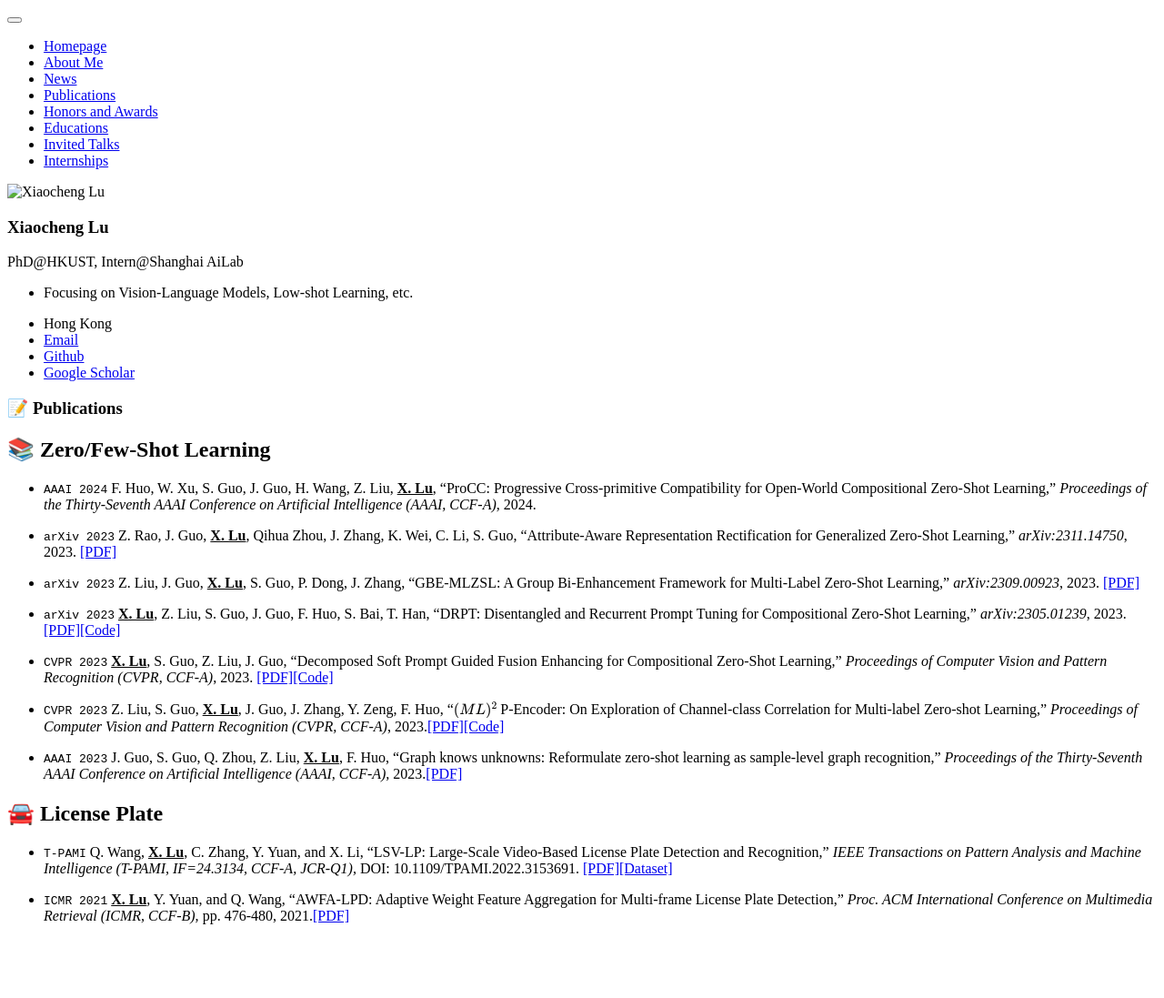
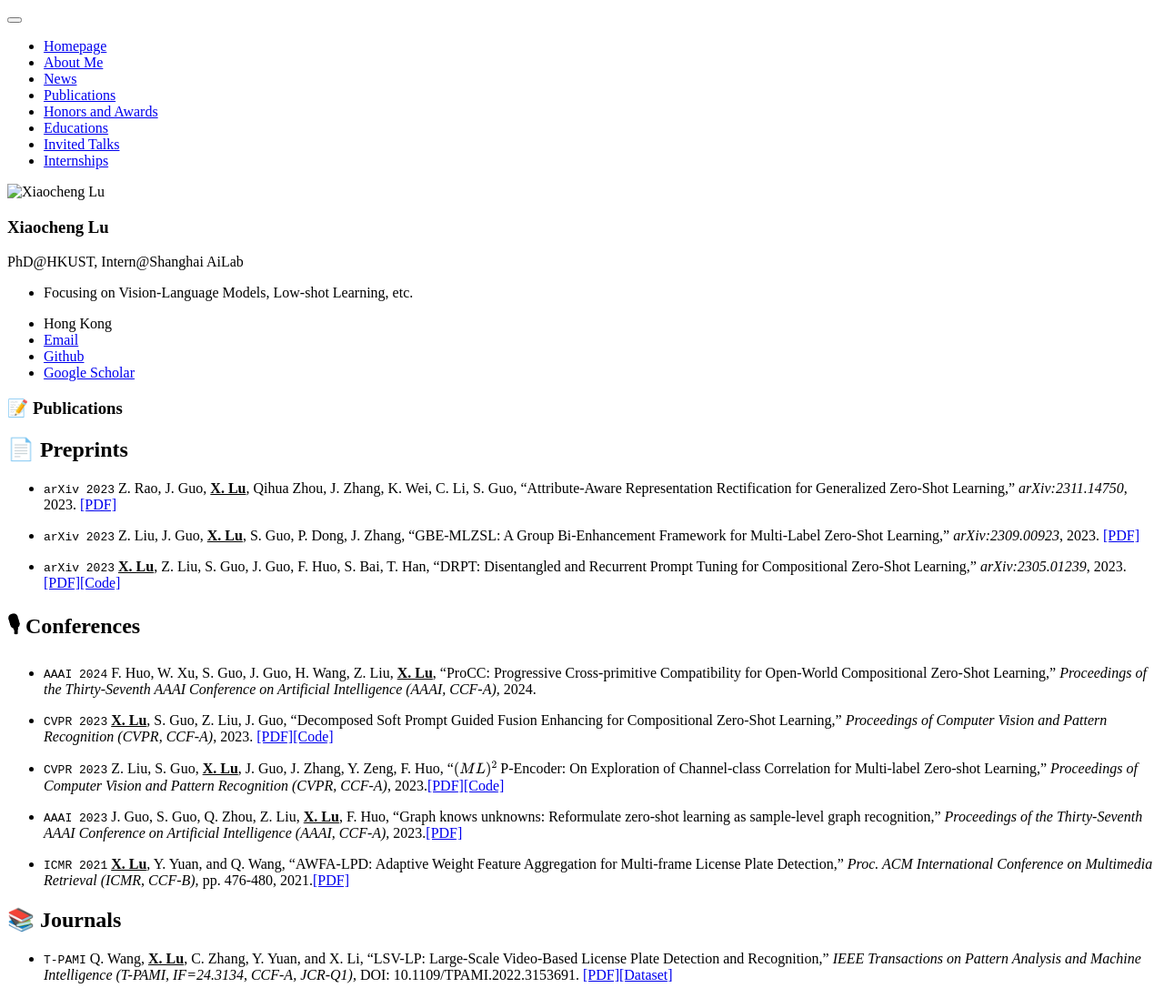
Before and after one commit to Forest-art/forest-art.github.io, a Jekyll site: the page built from _pages/includes/mypub.md, in a window 1280 px wide. Shown: the whole page at 91% size. Built offline with Jekyll 4.4.1, drawn with Linux system fonts in a browser that asks for light colours; our own code applies the rules of GitHub Pages for plain Markdown files; formulas are drawn with MathJax 3; before the commit the page ends 1032 px from its top, so only the background shows below that.

Commit message:
Update mypub.md

```diff
--- a/_pages/includes/mypub.md
+++ b/_pages/includes/mypub.md
@@ -1,6 +1,5 @@
 # 📝 Publications
-## 📚 Zero/Few-Shot Learning
-- ``AAAI 2024`` F. Huo, W. Xu, S. Guo, J. Guo, H. Wang, Z. Liu, **<u>X. Lu</u>**, "ProCC: Progressive Cross-primitive Compatibility for Open-World Compositional Zero-Shot Learning," *Proceedings of the Thirty-Seventh AAAI Conference on Artificial Intelligence (AAAI, CCF-A),* 2024.
+## 📄 Preprints
 
 - ``arXiv 2023`` Z. Rao, J. Guo, **<u>X. Lu</u>**, Qihua Zhou, J. Zhang, K. Wei, C. Li, S. Guo, "Attribute-Aware Representation Rectification for Generalized Zero-Shot Learning," *arXiv:2311.14750*, 2023.
 [[PDF]](https://arxiv.org/pdf/2311.14750.pdf)
@@ -8,10 +7,12 @@
 - ``arXiv 2023`` Z. Liu, J. Guo, **<u>X. Lu</u>**, S. Guo, P. Dong, J. Zhang, "GBE-MLZSL: A Group Bi-Enhancement Framework for Multi-Label Zero-Shot Learning," *arXiv:2309.00923*, 2023.
 [[PDF]](https://arxiv.org/pdf/2309.00923.pdf)
 
-
 - ``arXiv 2023`` **<u>X. Lu</u>**, Z. Liu, S. Guo, J. Guo, F. Huo, S. Bai, T. Han, "DRPT: Disentangled and Recurrent Prompt Tuning for Compositional Zero-Shot Learning," *arXiv:2305.01239*, 2023.
 [[PDF]](https://arxiv.org/pdf/2305.01239.pdf)[[Code]](https://github.com/Forest-art/DRPT-torch)
 
+## 🎙 Conferences
+
+- ``AAAI 2024`` F. Huo, W. Xu, S. Guo, J. Guo, H. Wang, Z. Liu, **<u>X. Lu</u>**, "ProCC: Progressive Cross-primitive Compatibility for Open-World Compositional Zero-Shot Learning," *Proceedings of the Thirty-Seventh AAAI Conference on Artificial Intelligence (AAAI, CCF-A),* 2024.
 
 - ``CVPR 2023`` **<u>X. Lu</u>**, S. Guo, Z. Liu, J. Guo, "Decomposed Soft Prompt Guided Fusion Enhancing for Compositional Zero-Shot Learning," *Proceedings of Computer Vision and Pattern Recognition (CVPR, CCF-A)*, 2023.
 [[PDF]](https://forest-art.github.io/_pages/includes/papers/2023CVPR_DFSP.pdf)[[Code]](https://github.com/Forest-art/DFSP)
@@ -19,12 +20,10 @@
 
 - ``CVPR 2023`` Z. Liu, S. Guo, **<u>X. Lu</u>**, J. Guo, J. Zhang, Y. Zeng, F. Huo, "$(ML)^2$ P-Encoder: On Exploration of Channel-class Correlation for Multi-label Zero-shot Learning," *Proceedings of Computer Vision and Pattern Recognition (CVPR, CCF-A)*, 2023.[[PDF]](https://forest-art.github.io/_pages/includes/papers/2023CVPR_ML2P.pdf)[[Code]](https://github.com/simonzmliu/cvpr23_mlzsl)
 
-
 - ``AAAI 2023`` J. Guo, S. Guo, Q. Zhou, Z. Liu, **<u>X. Lu</u>**, F. Huo, "Graph knows unknowns: Reformulate zero-shot learning as sample-level graph recognition," *Proceedings of the Thirty-Seventh AAAI Conference on Artificial Intelligence (AAAI, CCF-A),* 2023.[[PDF]](https://forest-art.github.io/_pages/includes/papers/2023AAAI_GKU.pdf)
 
+- ``ICMR 2021`` **<u>X. Lu</u>**, Y. Yuan, and Q. Wang, "AWFA-LPD: Adaptive Weight Feature Aggregation for Multi-frame License Plate Detection," *Proc. ACM International Conference on Multimedia Retrieval (ICMR, CCF-B),* pp. 476-480, 2021.[[PDF]](https://crabwq.github.io/pdf/2021%20AWFA-LPD%20AdaptiveWeight%20Feature%20Aggregation%20for.pdf)
 
-## 🚘 License Plate
+## 📚 Journals
 
 - ``T-PAMI`` Q. Wang, **<u>X. Lu</u>**, C. Zhang, Y. Yuan, and X. Li, "LSV-LP: Large-Scale Video-Based License Plate Detection and Recognition," *IEEE Transactions on Pattern Analysis and Machine Intelligence (T-PAMI, IF=24.3134, CCF-A, JCR-Q1),* DOI: 10.1109/TPAMI.2022.3153691. [[PDF]](https://crabwq.github.io/pdf/2022%20LSV-LP_final.pdf)[[Dataset]](https://github.com/Forest-art/LSV-LP)
-
-- ``ICMR 2021`` **<u>X. Lu</u>**, Y. Yuan, and Q. Wang, "AWFA-LPD: Adaptive Weight Feature Aggregation for Multi-frame License Plate Detection," *Proc. ACM International Conference on Multimedia Retrieval (ICMR, CCF-B),* pp. 476-480, 2021.[[PDF]](https://crabwq.github.io/pdf/2021%20AWFA-LPD%20AdaptiveWeight%20Feature%20Aggregation%20for.pdf)
```
